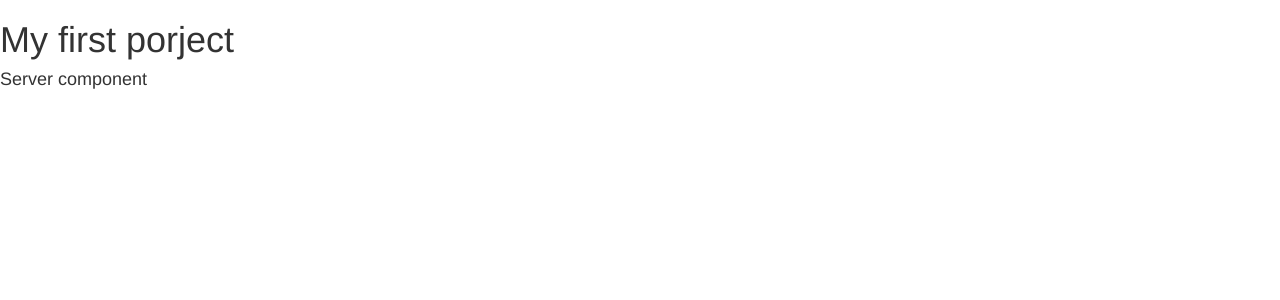
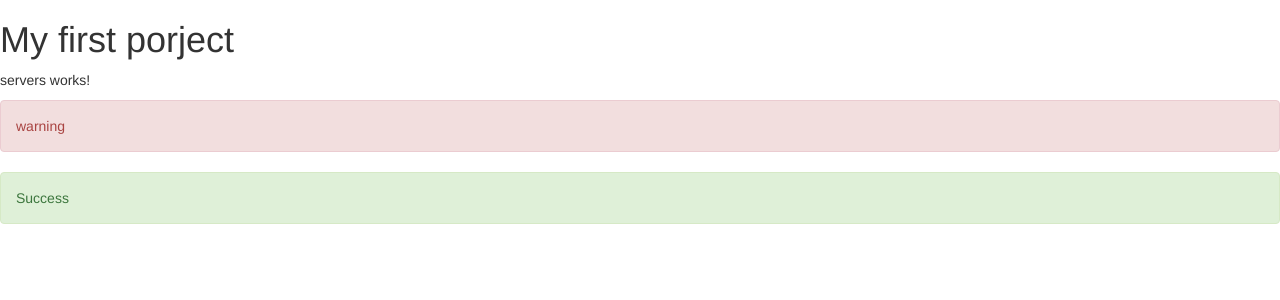
Before and after one commit to rajaarsal/angular-learning, an Angular app in the folder my-first-app/: page / in a window 1280 px wide. Shown: the top 300 px of the page. Built offline with nearby package versions, Linux system fonts and the light colour scheme.

Commit message:
added compoents

```diff
--- a/my-first-app/src/app/app.component.html
+++ b/my-first-app/src/app/app.component.html
@@ -23,3 +23,5 @@
 
 <h1>My first porject</h1>
 <app-server></app-server>
+<app-warning-alert></app-warning-alert>
+<app-successalert></app-successalert>
--- a/my-first-app/src/app/app.module.ts
+++ b/my-first-app/src/app/app.module.ts
@@ -5,13 +5,17 @@
 import { AppComponent } from './app.component';
 import { ServerComponent } from './server/server.component';
 import { ServersComponent } from './servers/servers.component';
+import { WarningalertComponent} from './warningalert/warning-alert.compentnt';
+import { SuccessalertComponent } from './successalert/successalert.component';
 
 
 @NgModule({
   declarations: [
     AppComponent,
     ServerComponent,
-    ServersComponent
+    ServersComponent,
+    WarningalertComponent,
+    SuccessalertComponent
   ],
   imports: [
     BrowserModule,
--- a/my-first-app/src/app/server/server.component.html
+++ b/my-first-app/src/app/server/server.component.html
@@ -1 +1 @@
-<h4>Server component</h4>
+<app-servers></app-servers>
--- /dev/null
+++ b/my-first-app/src/app/successalert/successalert.component.html
@@ -0,0 +1,5 @@
+<div class="row">
+    <div class="col-sm-12">
+        <div class="alert alert-success">Success</div>
+    </div>
+</div>
--- /dev/null
+++ b/my-first-app/src/app/successalert/successalert.component.ts
@@ -0,0 +1,15 @@
+import { Component, OnInit } from '@angular/core';
+
+@Component({
+  selector: 'app-successalert',
+  templateUrl: './successalert.component.html',
+  styleUrls: ['./successalert.component.css']
+})
+export class SuccessalertComponent implements OnInit {
+
+  constructor() { }
+
+  ngOnInit() {
+  }
+
+}
--- /dev/null
+++ b/my-first-app/src/app/warningalert/warning-alert.component.html
@@ -0,0 +1,5 @@
+<div class="row">
+    <div class="col-sm-12">
+        <div class="alert alert-danger">warning</div>
+    </div>
+</div>
```
Also changed, not shown: my-first-app/src/app/warningalert/warning-alert.compentnt.ts (added, +10 -0 lines), my-first-app/src/app/successalert/successalert.component.css (added).
